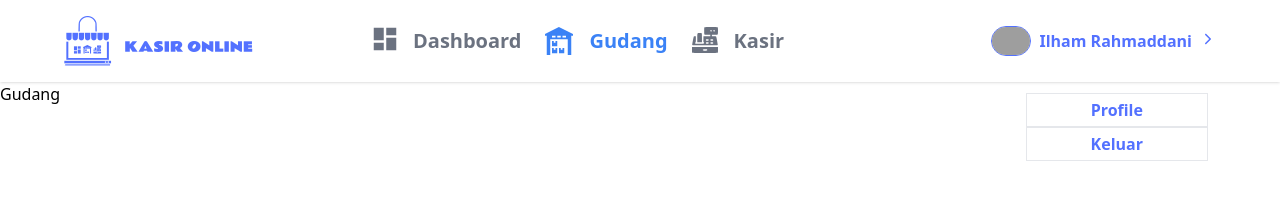
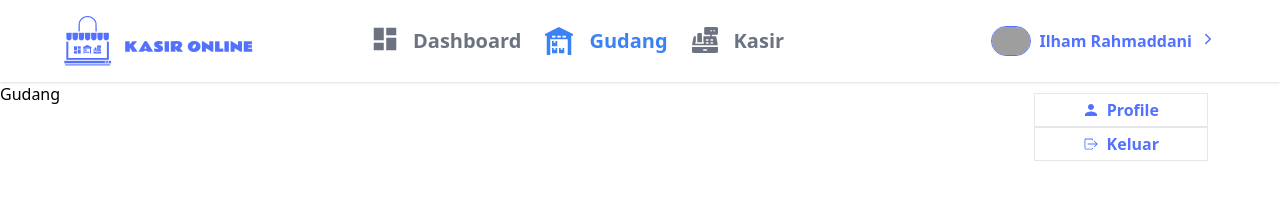
Before and after one commit to FS2-skilvul/final-project-cashier, a React (Vite) app in the folder frontend/: page /gudang in a window 1280 px wide. Both pictures are taken after a click on the button 1208 px from the left and 39 px from the top of the page. Shown: the top 211 px of the page. Built offline with nearby package versions, Linux system fonts and the light colour scheme; grey boxes are pictures that could not be loaded.

Commit message:
fixbug navbar home

```diff
--- a/frontend/src/components/navbar-home.jsx
+++ b/frontend/src/components/navbar-home.jsx
@@ -1,8 +1,12 @@
 import logoBiru from '../assets/Logo Biru.png';
 import { Link, useLocation } from 'react-router-dom';
-import { IoIosArrowDown } from 'react-icons/io';
+import {
+	IoIosArrowDown,
+	IoMdPerson,
+	IoIosArrowForward,
+	IoIosLogOut,
+} from 'react-icons/io';
 import { useState } from 'react';
-import { IoIosArrowForward } from 'react-icons/io';
 
 function NavbarHome() {
 	const [toogle, setToogle] = useState(false);
@@ -104,11 +108,21 @@ function NavbarHome() {
 					</button>
 					{toogle && (
 						<div className="flex flex-col absolute top-[4rem] right-2">
-							<button className="bg-white border px-16 py-1">
-								<Link to="/profile">Profile</Link>
+							<button className="bg-white border px-12 py-1">
+								<Link to="/profile">
+									<div className="flex flex-row items-center justify-center gap-2">
+										<IoMdPerson />
+										Profile
+									</div>
+								</Link>
 							</button>
-							<button className='"bg-white border px-16 py-1'>
-								<Link to="/profile">Keluar</Link>
+							<button className='"bg-white border px-12 py-1'>
+								<Link to="/profile">
+									<div className="flex flex-row items-center justify-center gap-2">
+										<IoIosLogOut />
+										Keluar
+									</div>
+								</Link>
 							</button>
 						</div>
 					)}
```
